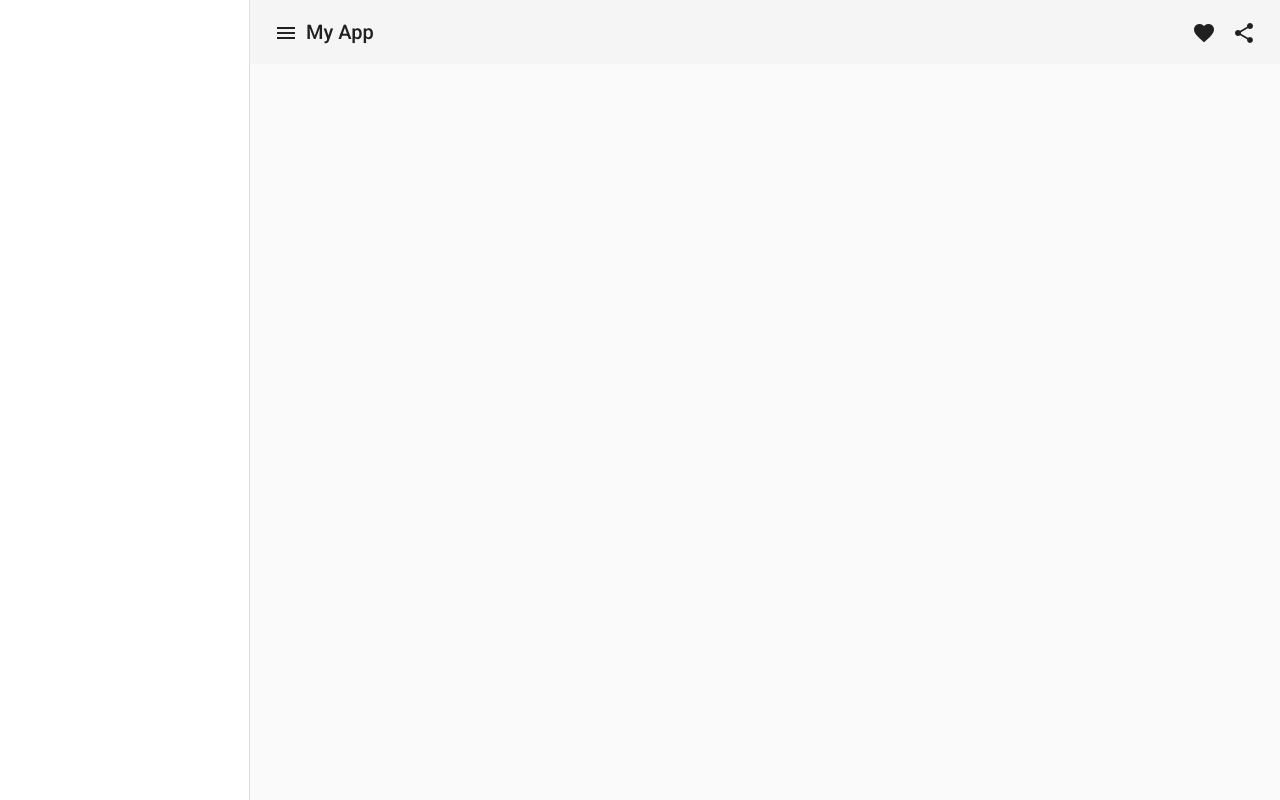
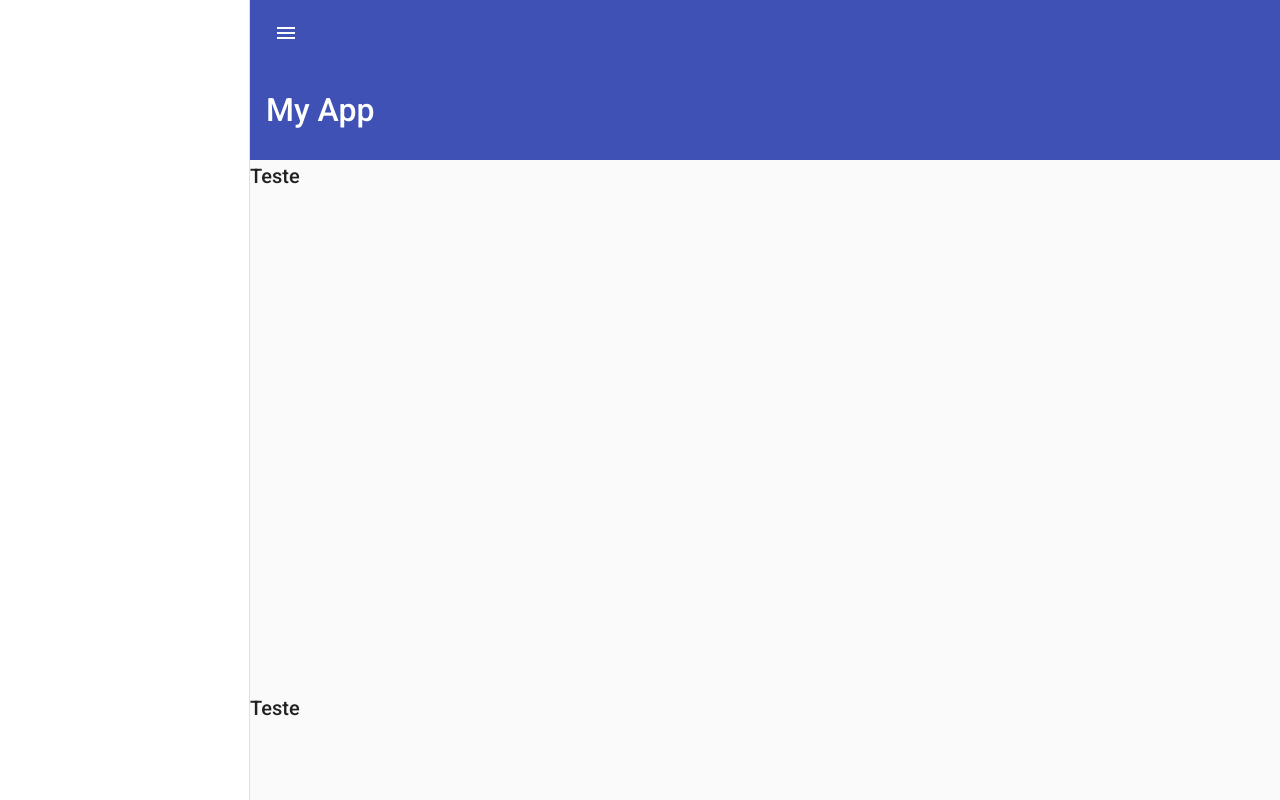
Before and after one commit to RodrigoSouzaCamelo/RxJS-Angular-Material, an Angular app in the folder Angular-Material/: page / in a window 1280 px wide. Built offline with nearby package versions, Linux system fonts and the light colour scheme.

Commit message:
Toolbar fixo

```diff
--- a/Angular-Material/src/app/app.component.html
+++ b/Angular-Material/src/app/app.component.html
@@ -5,11 +5,11 @@
     [opened]="sideNavOpened"
   ></mat-sidenav>
   <mat-sidenav-content>
-    <mat-toolbar>
+    <mat-toolbar class="toolbar-menu" color="primary" [class.mat-elevation-z4]="applyShadow">
       <button mat-icon-button class="example-icon" (click)="sidenav.toggle()">
         <mat-icon>menu</mat-icon>
       </button>
-      <span>My App</span>
+      <span *ngIf="popText">My App</span>
       <span class="example-spacer"></span>
       <button mat-icon-button class="example-icon favorite-icon">
         <mat-icon>favorite</mat-icon>
@@ -18,6 +18,14 @@
         <mat-icon>share</mat-icon>
       </button>
     </mat-toolbar>
+    <mat-toolbar class="toolbar-submenu" color="primary">
+      <span *ngIf="!popText">My App</span>
+    </mat-toolbar>
+    <h2 class="title">Teste</h2>
+    <h2 class="title">Teste</h2>
+    <h2 class="title">Teste</h2>
+    <h2 class="title">Teste</h2>
+    <h2 class="title">Teste</h2>
   </mat-sidenav-content>
 </mat-sidenav-container>
 
--- a/Angular-Material/src/app/app.component.scss
+++ b/Angular-Material/src/app/app.component.scss
@@ -9,3 +9,19 @@ mat-sidenav {
 mat-sidenav-container mat-sidenav-content {
   height: 100vh;
 }
+
+.toolbar-menu {
+  position: fixed;
+  font-size: 1rem;
+  top: 0;
+}
+
+.toolbar-submenu {
+  height: 100px;
+  font-size: 2rem;
+  margin-top: 60px;
+}
+
+.title {
+  margin-bottom: 500px;
+}
--- a/Angular-Material/src/app/app.component.ts
+++ b/Angular-Material/src/app/app.component.ts
@@ -1,13 +1,20 @@
-import { Component } from '@angular/core';
+import { Component, OnInit } from '@angular/core';
 import { BreakpointObserver } from '@angular/cdk/layout';
+import { fromEvent, map } from 'rxjs';
+
+export const TEXT_LIMIT = 60;
+export const SHADOW_LIMIT = 100;
+export const SCROLL_CONTAINER = 'mat-sidenav-content';
 
 @Component({
   selector: 'app-root',
   templateUrl: './app.component.html',
-  styleUrls: ['./app.component.scss']
+  styleUrls: ['./app.component.scss'],
 })
-export class AppComponent {
-  isSmallScreen: boolean = false;
+export class AppComponent implements OnInit {
+  public isSmallScreen: boolean = false;
+  public popText = false;
+  public applyShadow = false;
 
   get sideNavOpened() {
     return !this.isSmallScreen;
@@ -15,8 +22,24 @@ export class AppComponent {
 
   constructor(private breakpointObserver: BreakpointObserver) {}
 
+  ngOnInit(): void {
+    const content = document.getElementsByTagName(SCROLL_CONTAINER)[0];
+
+    console.log('content: ', content);
+
+    fromEvent(content, 'scroll')
+      .pipe(map(() => content.scrollTop))
+      .subscribe((value) => this.determineHeader(value));
+  }
+
+  determineHeader(value: number): void {
+    this.popText = value >= TEXT_LIMIT;
+    this.applyShadow = value >= SHADOW_LIMIT;
+  }
+
   ngAfterContentInit() {
-    this.breakpointObserver.observe(['(max-width: 800px)'])
-    .subscribe((res) => this.isSmallScreen = res.matches);
+    this.breakpointObserver
+      .observe(['(max-width: 800px)'])
+      .subscribe((res) => (this.isSmallScreen = res.matches));
   }
 }
```
